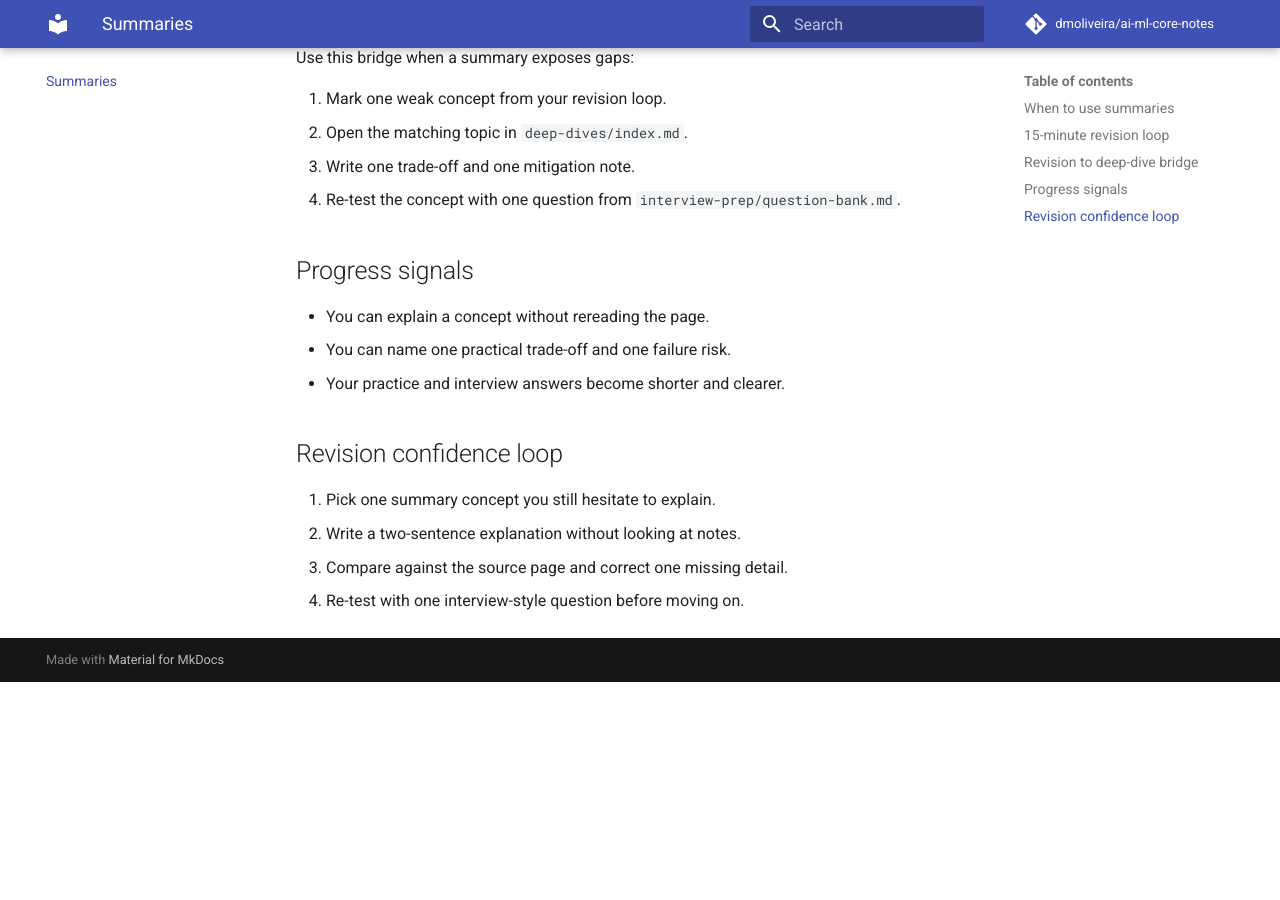
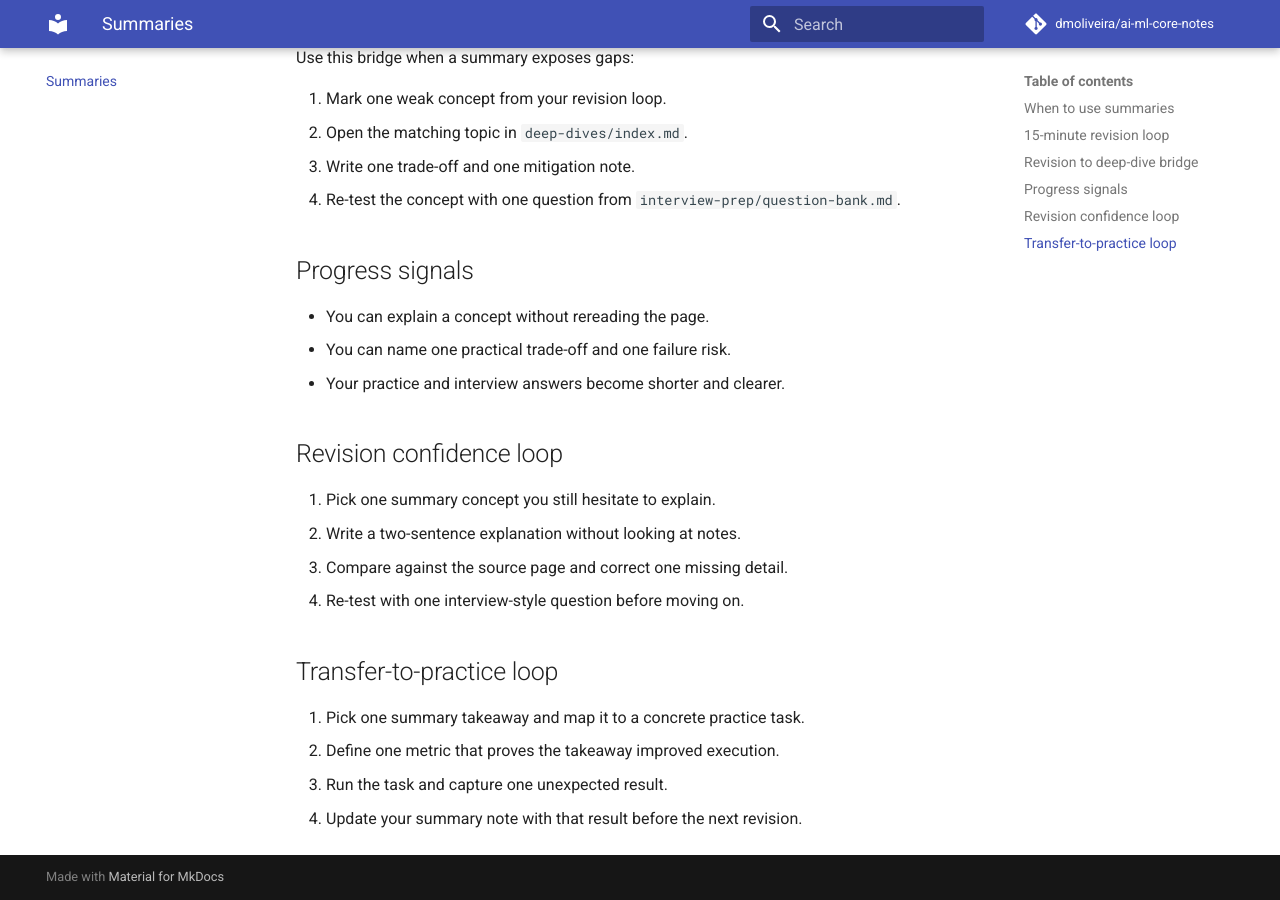
Before and after one commit to dmoliveira/ai-ml-core-notes, an MkDocs documentation site: the page built from docs/summaries/index.md, in a window 1280 px wide and 900 px high, scrolled down 835 px. Built offline with MkDocs 1.6.1 and Material for MkDocs 9.7.7, drawn with Linux system fonts in a browser that asks for light colours; comment, search, counter and statistics services are not loaded; before the commit the page ends 1517 px from its top, so only the background shows below that.

Commit message:
Add transfer loops for summaries and deep dives

```diff
--- a/docs/summaries/index.md
+++ b/docs/summaries/index.md
@@ -41,3 +41,10 @@ Use this bridge when a summary exposes gaps:
 2. Write a two-sentence explanation without looking at notes.
 3. Compare against the source page and correct one missing detail.
 4. Re-test with one interview-style question before moving on.
+
+## Transfer-to-practice loop
+
+1. Pick one summary takeaway and map it to a concrete practice task.
+2. Define one metric that proves the takeaway improved execution.
+3. Run the task and capture one unexpected result.
+4. Update your summary note with that result before the next revision.
```
Also changed, not shown: docs/deep-dives/index.md (+7 -0 lines).
